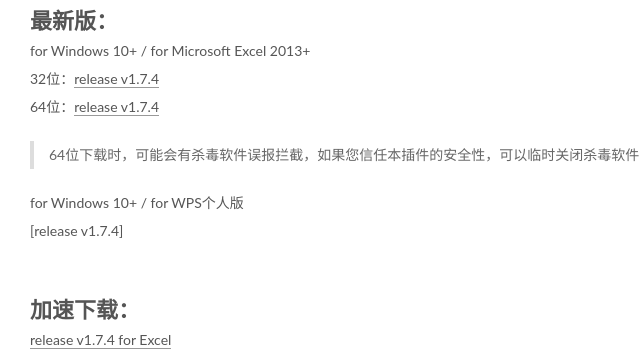
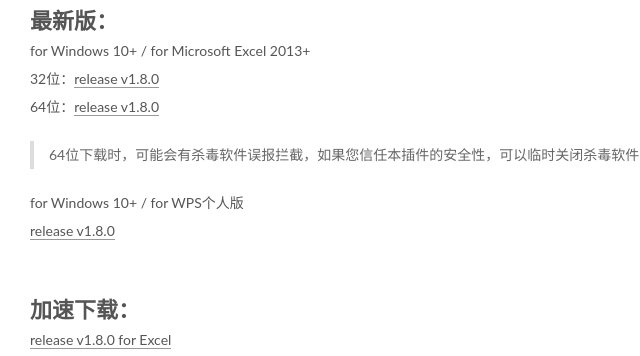
Before and after one commit to excelai/excelai.github.io, a plain HTML site: page download/index.html in a window 1280 px wide. Shown: the part 429-785 px from the top of the page, 100-740 px from the left. Drawn offline with Linux system fonts and the light colour scheme.

Commit message:
Site updated: 2023-09-19 04:18:31

```diff
--- a/download/index.html
+++ b/download/index.html
@@ -79,14 +79,14 @@
 
 
 
-<meta name="description" content="最新版：for Windows 10+ &#x2F; for Microsoft Excel 2013+32位：release v1.7.464位：release v1.7.4  64位下载时，可能会有杀毒软件误报拦截，如果您信任本插件的安全性，可以临时关闭杀毒软件  for Windows 10+ &#x2F; for WPS个人版[release v1.7.4]   加速下载：release v1.7.4 f">
+<meta name="description" content="最新版：for Windows 10+ &#x2F; for Microsoft Excel 2013+32位：release v1.8.064位：release v1.8.0  64位下载时，可能会有杀毒软件误报拦截，如果您信任本插件的安全性，可以临时关闭杀毒软件  for Windows 10+ &#x2F; for WPS个人版release v1.8.0   加速下载：release v1.8.0 for">
 <meta property="og:type" content="website">
 <meta property="og:title" content="下载">
 <meta property="og:url" content="http://yoursite.com/download/index.html">
 <meta property="og:site_name" content="Excel AI 官方网站">
-<meta property="og:description" content="最新版：for Windows 10+ &#x2F; for Microsoft Excel 2013+32位：release v1.7.464位：release v1.7.4  64位下载时，可能会有杀毒软件误报拦截，如果您信任本插件的安全性，可以临时关闭杀毒软件  for Windows 10+ &#x2F; for WPS个人版[release v1.7.4]   加速下载：release v1.7.4 f">
+<meta property="og:description" content="最新版：for Windows 10+ &#x2F; for Microsoft Excel 2013+32位：release v1.8.064位：release v1.8.0  64位下载时，可能会有杀毒软件误报拦截，如果您信任本插件的安全性，可以临时关闭杀毒软件  for Windows 10+ &#x2F; for WPS个人版release v1.8.0   加速下载：release v1.8.0 for">
 <meta property="article:published_time" content="2023-04-12T05:04:16.000Z">
-<meta property="article:modified_time" content="2023-09-18T17:53:52.170Z">
+<meta property="article:modified_time" content="2023-09-18T20:17:09.156Z">
 <meta property="article:author" content="Excel AI 官方">
 <meta name="twitter:card" content="summary">
 
@@ -288,14 +288,14 @@
 
           <br/>
 
-<h1 id="最新版："><a href="#最新版：" class="headerlink" title="最新版："></a>最新版：</h1><p>for Windows 10+ / for Microsoft Excel 2013+<br>32位：<a href="/downloads/Release1.7.4-32bit.zip">release v1.7.4</a><br>64位：<a href="/downloads/Release1.7.4-64bit.zip">release v1.7.4</a></p>
+<h1 id="最新版："><a href="#最新版：" class="headerlink" title="最新版："></a>最新版：</h1><p>for Windows 10+ / for Microsoft Excel 2013+<br>32位：<a href="/downloads/Release1.8.0-32bit.zip">release v1.8.0</a><br>64位：<a href="/downloads/Release1.8.0-64bit.zip">release v1.8.0</a></p>
 <blockquote>
 <p>64位下载时，可能会有杀毒软件误报拦截，如果您信任本插件的安全性，可以临时关闭杀毒软件</p>
 </blockquote>
-<p>for Windows 10+ / for WPS个人版<br>[release v1.7.4]</p>
+<p>for Windows 10+ / for WPS个人版<br><a href="/downloads/Release1.8.0_WPS.zip">release v1.8.0</a></p>
 <br/>
 
-<h1 id="加速下载："><a href="#加速下载：" class="headerlink" title="加速下载："></a>加速下载：</h1><p><a href="http://cdn.excel365.net/ExcelAI_Release1.7.4.zip" target="_blank" rel="noopener">release v1.7.4 for Excel</a><br><a href="http://cdn.excel365.net/ExcelAI_Release1.7.4.zip" target="_blank" rel="noopener">release v1.7.4 for WPS</a></p>
+<h1 id="加速下载："><a href="#加速下载：" class="headerlink" title="加速下载："></a>加速下载：</h1><p><a href="http://cdn.excel365.net/ExcelAI_Release1.8.0.zip" target="_blank" rel="noopener">release v1.8.0 for Excel</a><br><a href="http://cdn.excel365.net/ExcelAI_Release1.8.0_WPS.zip" target="_blank" rel="noopener">release v1.8.0 for WPS</a></p>
 <br/>
 
 <h1 id="卸载工具："><a href="#卸载工具：" class="headerlink" title="卸载工具："></a>卸载工具：</h1><p><a href="/downloads/Uninstall.zip">Uninstall for Excel</a></p>
```
Also changed, not shown: sitemap.xml (+7 -7 lines), 3 other files.
